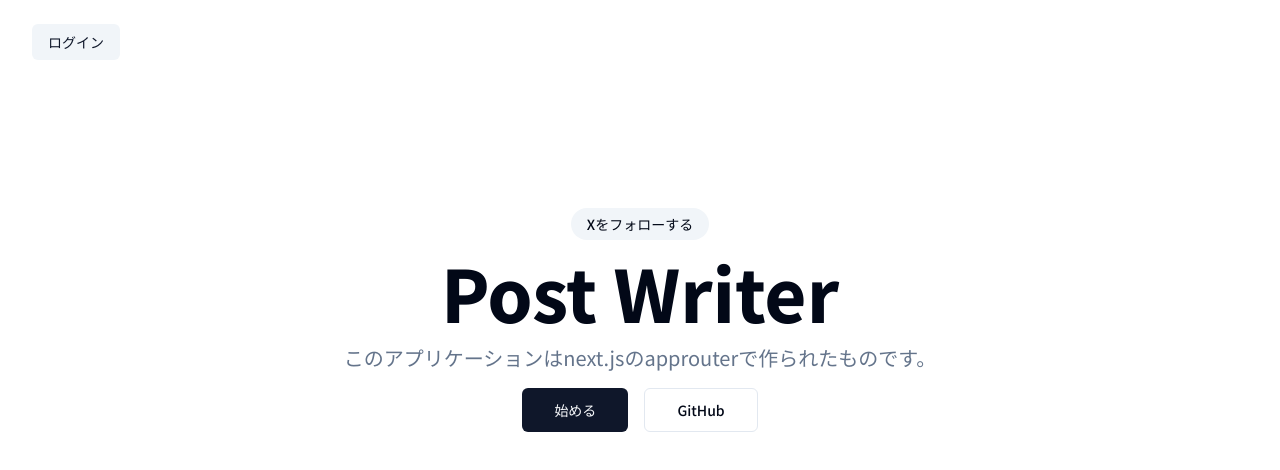
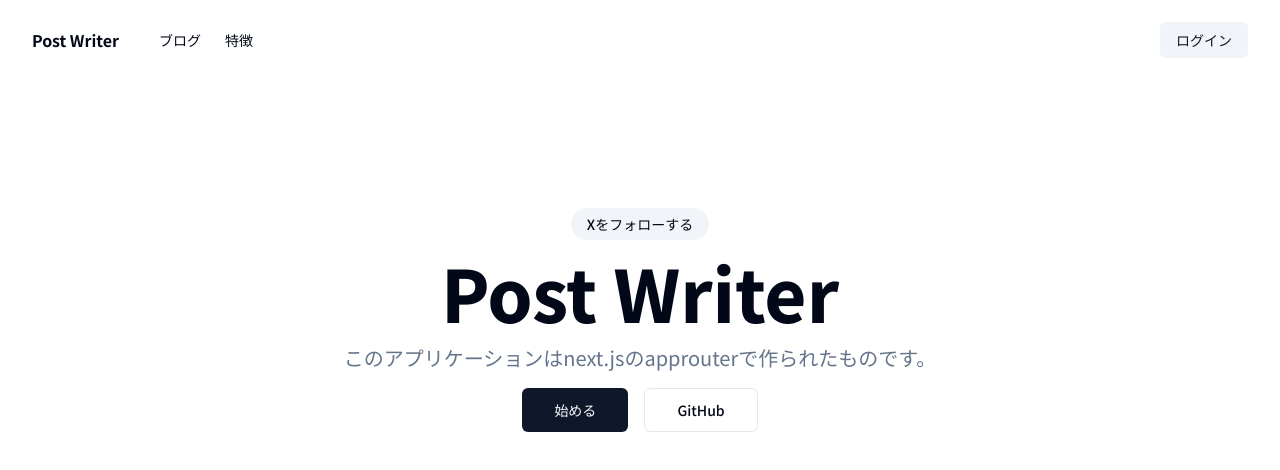
Before and after one commit to fy-yuhcan/next-auth, a Next.js app: page / in a window 1280 px wide. Shown: the top 470 px of the page. Built offline with nearby package versions, Linux system fonts and the light colour scheme.

Commit message:
ヘッダーの作成、コンポーネント分割

```diff
--- a/app/(marketing)/layout.tsx
+++ b/app/(marketing)/layout.tsx
@@ -1,3 +1,4 @@
+import MainNav from "@/components/mainnav";
 import { buttonVariants } from "@/components/ui/button";
 import { cn } from "@/lib/utils";
 import Link from "next/link";
@@ -7,7 +8,8 @@
     return(
         <div>
             <header className="container z-40 bg-background">
-                <div className="h-20 py-6">
+                <div className="h-20 py-6 flex items-center justify-between">
+                    <MainNav></MainNav>
                     <nav>
                         <Link href={"/login"} className={cn(buttonVariants({variant: "secondary",size:"sm"}),"px-4")}>ログイン</Link>
                     </nav>
--- /dev/null
+++ b/components/mainnav.tsx
@@ -0,0 +1,16 @@
+import Link from "next/link";
+
+export default function MainNav() {
+    return(
+        /*ヘッダーのレイアウト*/
+        <div className="flex items-center md:gap-10">
+            <Link href={"/"} className="hidden md:flex items-center space-x-2">
+            <span className="font-bold hidden sm:inline-block">Post Writer</span>
+            </Link>
+            <nav className="md:flex gap-6 hidden">
+                <Link href={"/blog"} className="text-lg sm:text-sm font-medium hover:text-foreground/80">ブログ</Link>
+                <Link href={"/feature"} className="text-lg sm:text-sm font-medium hover:text-foreground/80">特徴</Link>
+            </nav>
+        </div>
+    )
+}
```
